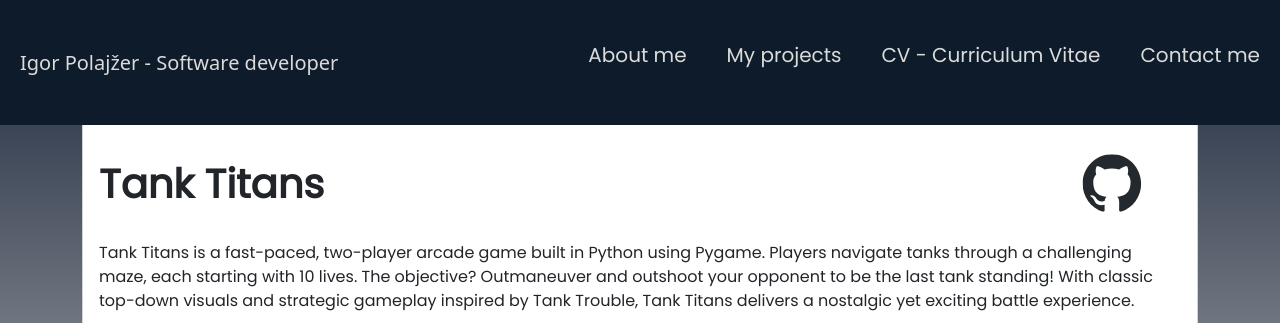
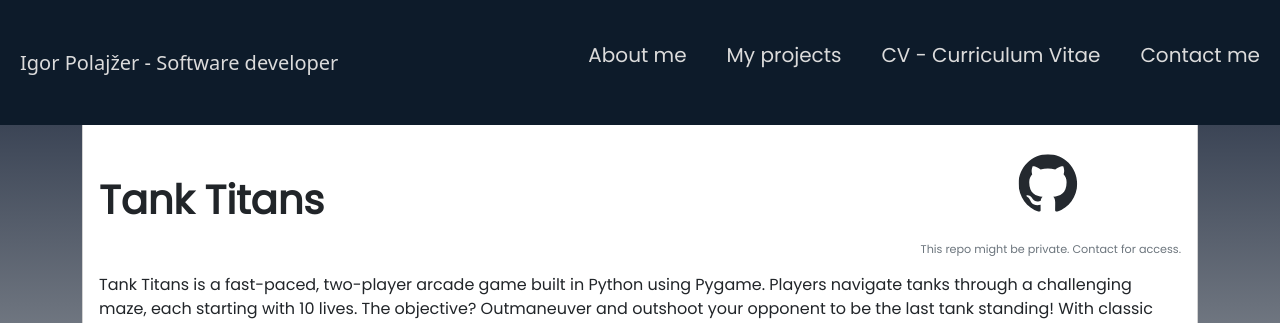
Before and after one commit to IgorPolajzer/software_developer_portfolio, a React (Create React App) app: page /projects/tank-titans in a window 1280 px wide. Shown: the top 323 px of the page. Built offline with nearby package versions, Linux system fonts and the light colour scheme.

Commit message:
Added warning to ProjectView.jsx that the github repo might be private.

```diff
--- a/src/css/ProjectView.css
+++ b/src/css/ProjectView.css
@@ -26,6 +26,13 @@ h1{
     font-weight: bold;
 }
 
+.github-container {
+    display: flex;
+    flex-direction: column;
+    align-items: center;
+    margin-left: auto;
+}
+
 .title-github-container {
     display: flex;
     justify-content: space-between;
@@ -34,7 +41,7 @@ h1{
 }
 
 .github-icon {
-    margin-right: 20px;
+    margin-right: 5px;
     margin-bottom: 10px;
 }
 
@@ -46,3 +53,8 @@ h1{
 .github-icon:hover {
     opacity: 0.7;
 }
+
+.private-repo-warning {
+    font-size: 0.7rem;
+    color: #6c757d;
+}
--- a/src/pages/ProjectView.jsx
+++ b/src/pages/ProjectView.jsx
@@ -13,10 +13,15 @@ function ProjectView(props) {
                                 {props.completed ? props.title : `${props.title} - In progress`}
                             </h1>
                             {props.githubUrl && (
-                                <a href={props.githubUrl} target="_blank" rel="noopener noreferrer"
-                                   className="github-icon">
-                                    <GithubLogo className="github-icon-svg"/>
-                                </a>
+                                <div className="github-container">
+                                    <a href={props.githubUrl} target="_blank" rel="noopener noreferrer"
+                                       className="github-icon">
+                                        <GithubLogo className="github-icon-svg"/>
+                                    </a>
+                                    <p className="private-repo-warning">
+                                        This repo might be private. Contact for access.
+                                    </p>
+                                </div>
                             )}
                         </div>
 
```
